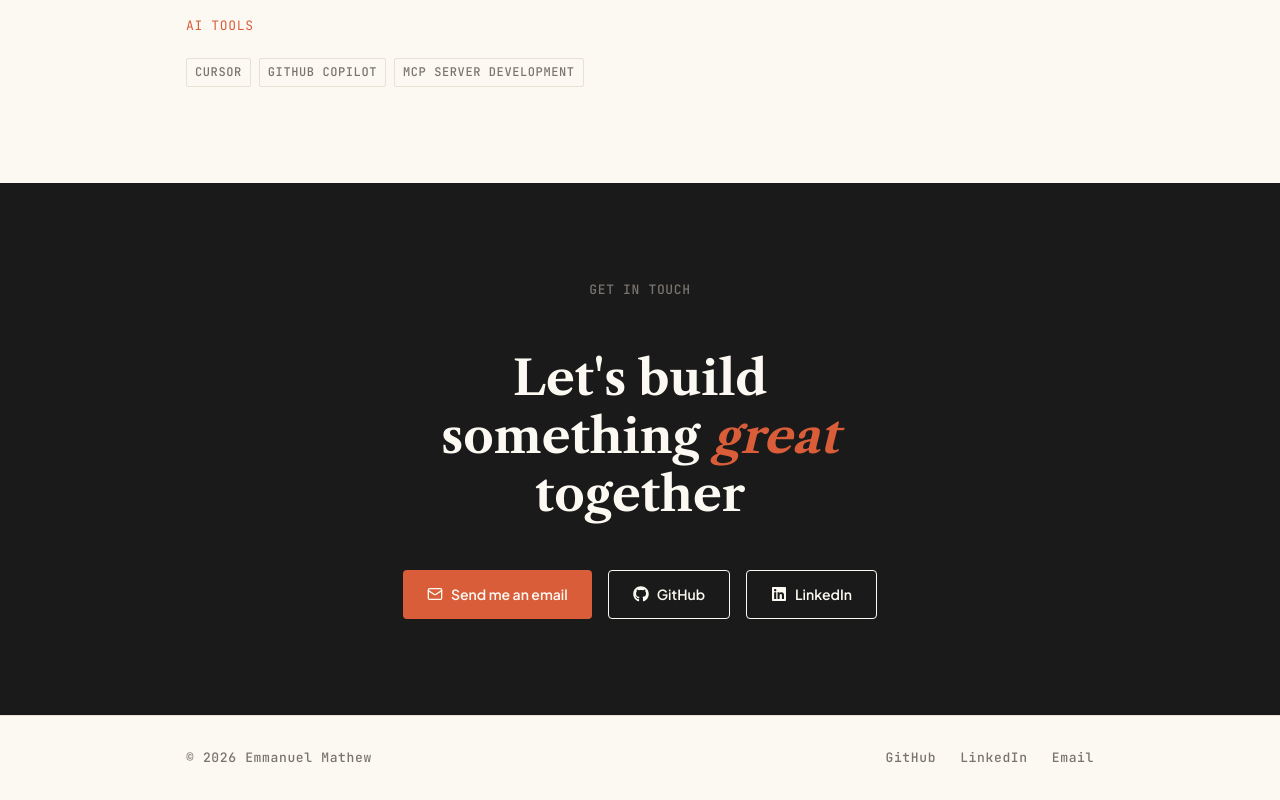
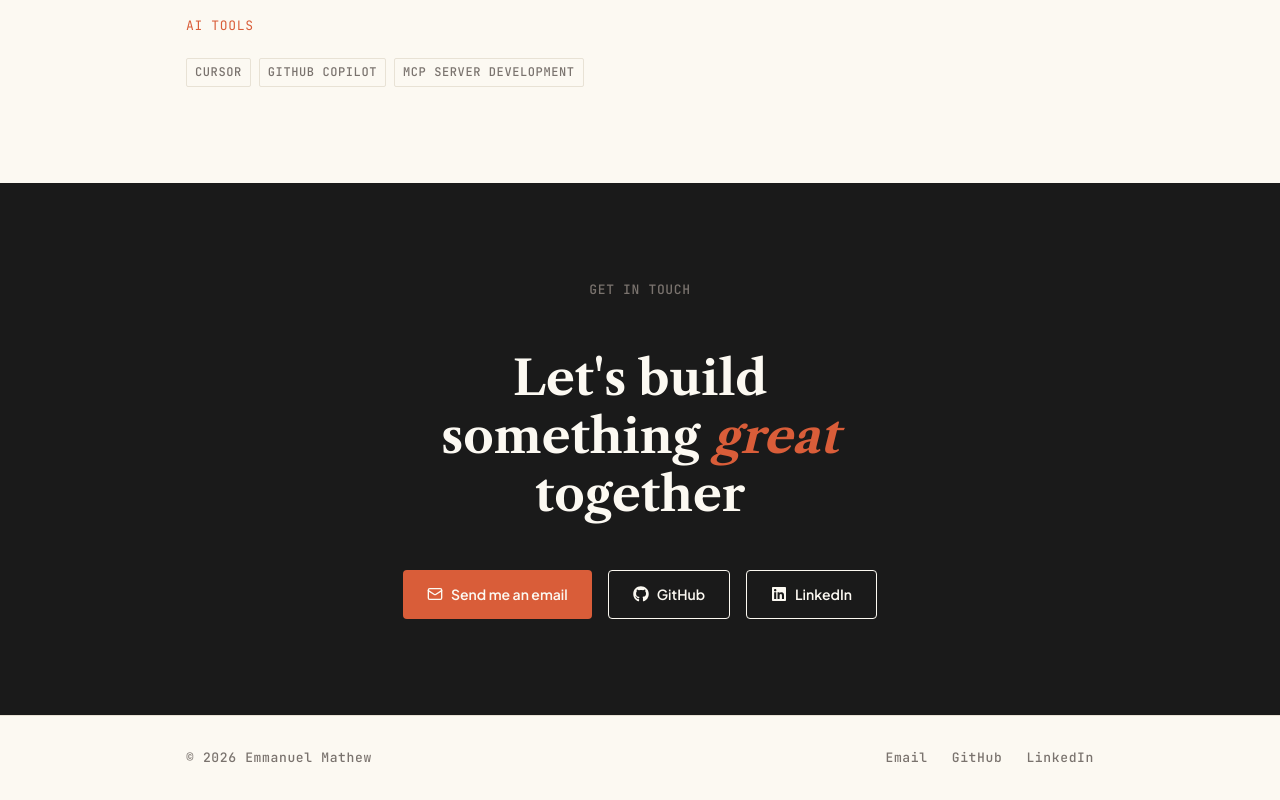
Before and after one commit to DotNetTitan/portfolio, a Next.js app: page / in a window 1280 px wide. Shown: the part 3015-3815 px from the top of the page. Built offline with nearby package versions, Linux system fonts and the light colour scheme.

Commit message:
feat: Add email link to footer

```diff
--- a/src/components/Footer.tsx
+++ b/src/components/Footer.tsx
@@ -21,6 +21,13 @@ export default function Footer() {
         <span className="mono-label">&copy; {new Date().getFullYear()} {personalInfo.name}</span>
         <div style={{ display: "flex", gap: "1.5rem" }}>
           <a
+            href={`mailto:${personalInfo.email}`}
+            className="mono-label"
+            style={{ textDecoration: "none" }}
+          >
+            Email
+          </a>
+          <a
             href={personalInfo.github}
             target="_blank"
             rel="noopener noreferrer"
@@ -38,13 +45,6 @@ export default function Footer() {
           >
             LinkedIn
           </a>
-          <a
-            href={`mailto:${personalInfo.email}`}
-            className="mono-label"
-            style={{ textDecoration: "none" }}
-          >
-            Email
-          </a>
         </div>
       </div>
     </footer>
```
